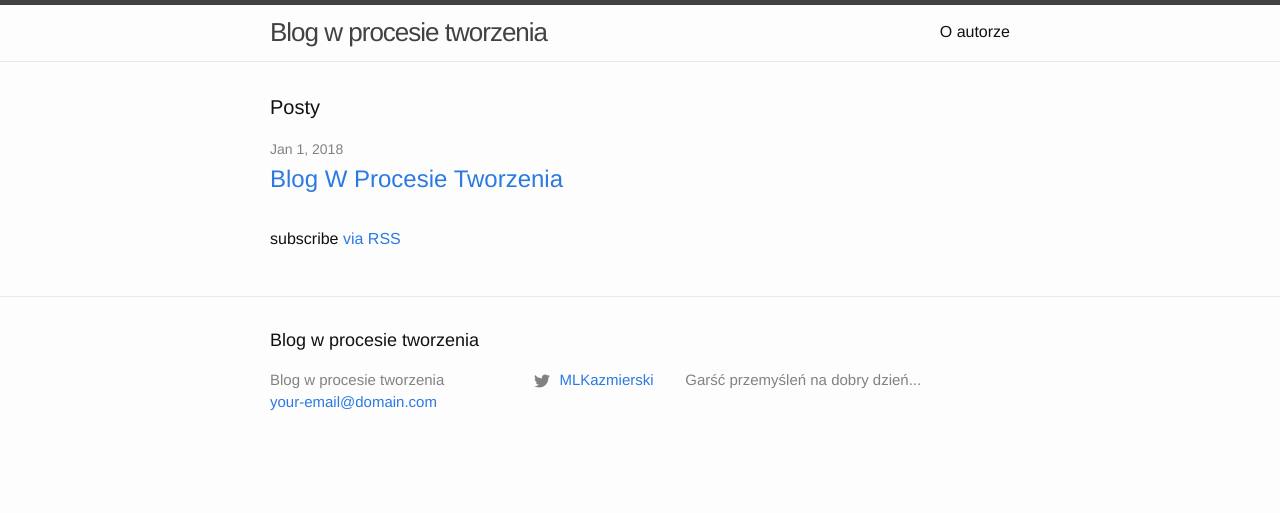
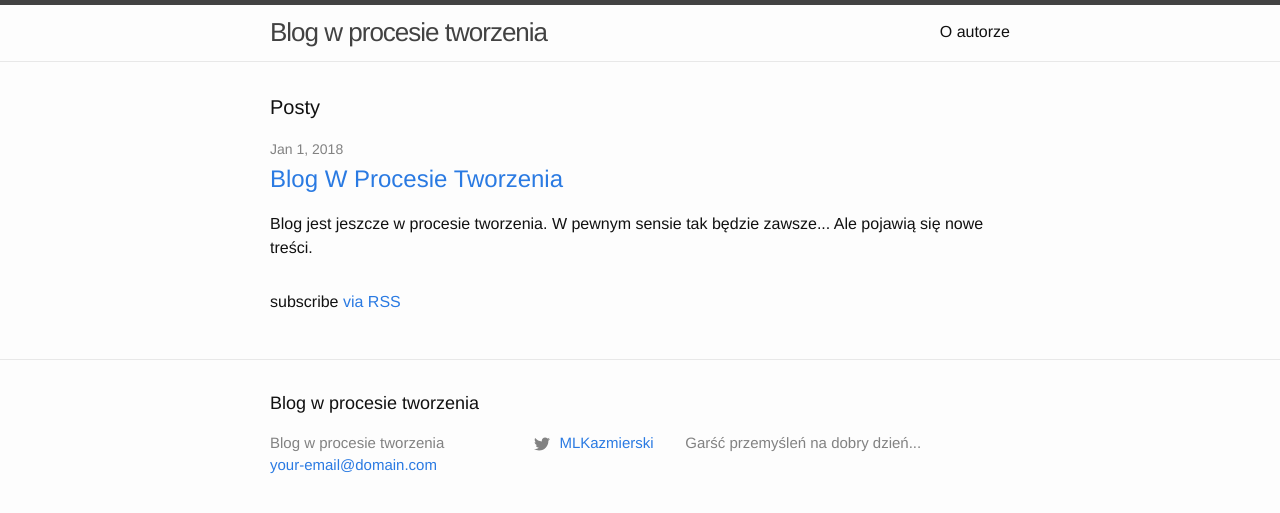
Before and after one commit to kazmiermik/kazmiermik.github.io, a Jekyll site: the page built from index.md, in a window 1280 px wide. Shown: the top 513 px of the page. Built offline with Jekyll 4.4.1, drawn with Linux system fonts in a browser that asks for light colours.

Commit message:
Update 2018-01-01-blog-w-procesie-tworzenia.md

```diff
--- a/_posts/2018-01-01-blog-w-procesie-tworzenia.md
+++ b/_posts/2018-01-01-blog-w-procesie-tworzenia.md
@@ -3,5 +3,8 @@ published: true
 desription: >-
   Blog jest jeszcze w procesie tworzenia. W pewnym sensie tak będzie zawsze...
   Ale pojawią się nowe treści.
+description: >-
+  Blog jest jeszcze w procesie tworzenia. W pewnym sensie tak będzie zawsze...
+  Ale pojawią się nowe treści.
 ---
 ## blog w procesie tworzenia...
```
